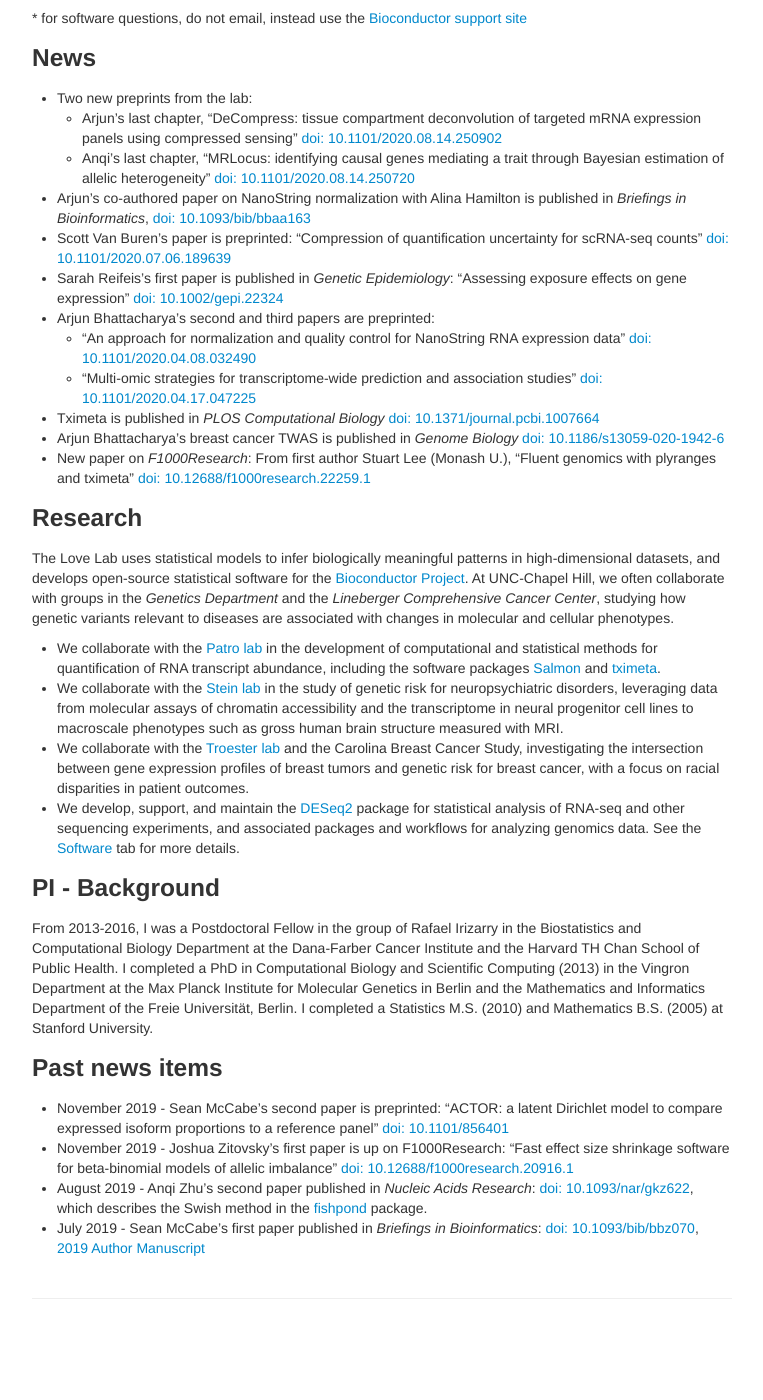
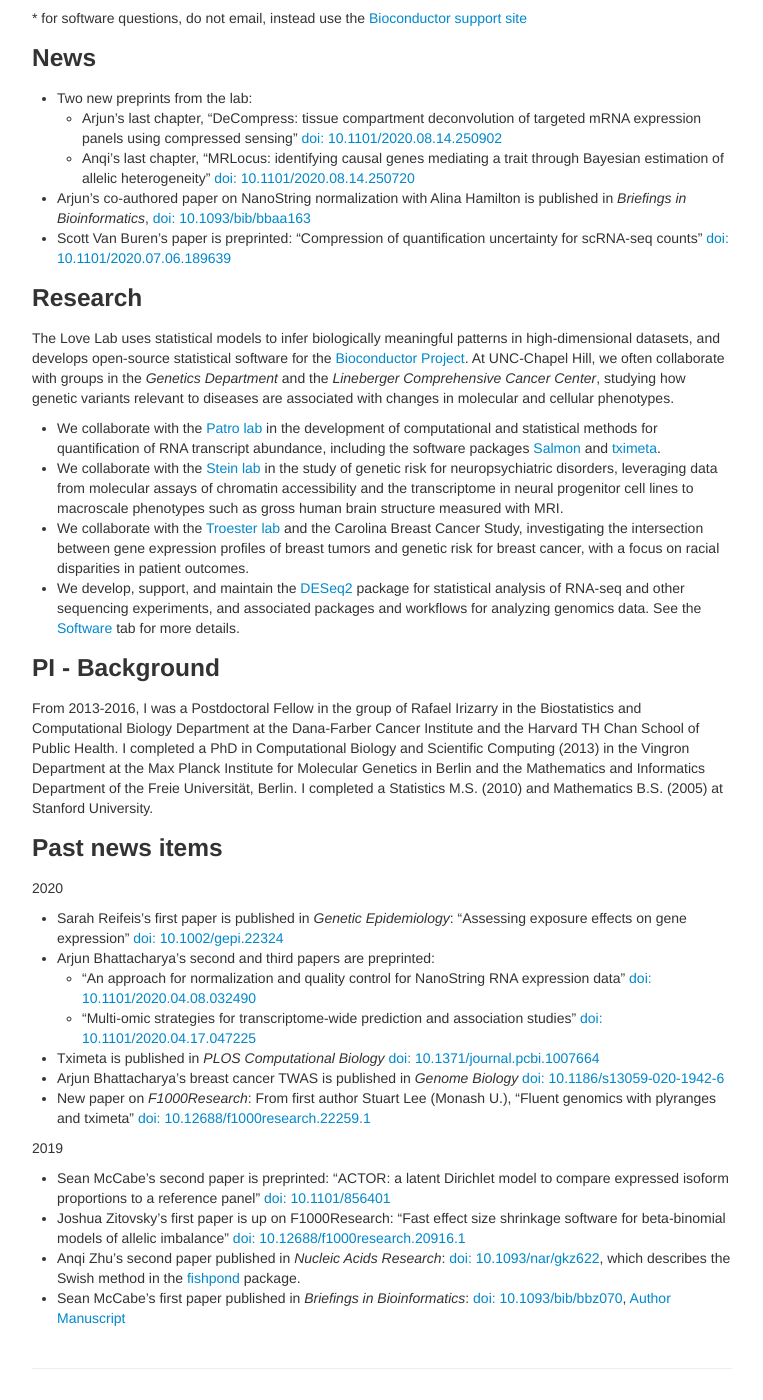
Before and after one commit to mikelove/mikelove.github.io, a Jekyll site: the page built from index.md, in a window 1280 px wide and 1400 px high, scrolled down 344 px. Shown: the whole window, without its empty margins (258-1021 px from the left). Built offline with Jekyll 4.4.1, drawn with Linux system fonts in a browser that asks for light colours; before the commit the page ends 1674 px from its top, so only the background shows below that; part of the change alters nothing that is shown.

Commit message:
move news

```diff
--- a/index.md
+++ b/index.md
@@ -39,21 +39,6 @@ michaelisaiahlove at gmail dot com *
 * Scott Van Buren's paper is preprinted:
   "Compression of quantification uncertainty for scRNA-seq counts"
   [doi: 10.1101/2020.07.06.189639](https://doi.org/10.1101/2020.07.06.189639)
-* Sarah Reifeis's first paper is published in *Genetic Epidemiology*:
-  "Assessing exposure effects on gene expression"
-  [doi: 10.1002/gepi.22324](https://doi.org/10.1002/gepi.22324)
-* Arjun Bhattacharya's second and third papers are preprinted:
-    - "An approach for normalization and quality control for NanoString RNA expression data"
-  [doi: 10.1101/2020.04.08.032490](https://doi.org/10.1101/2020.04.08.032490)
-    - "Multi-omic strategies for transcriptome-wide prediction and association studies"
-  [doi: 10.1101/2020.04.17.047225](https://doi.org/10.1101/2020.04.17.047225)
-* Tximeta is published in *PLOS Computational Biology*
-  [doi: 10.1371/journal.pcbi.1007664](https://doi.org/10.1371/journal.pcbi.1007664)
-* Arjun Bhattacharya's breast cancer TWAS is published in *Genome Biology*
-  [doi: 10.1186/s13059-020-1942-6](https://doi.org/10.1186/s13059-020-1942-6)
-* New paper on *F1000Research*: From first author Stuart Lee (Monash U.),
-  "Fluent genomics with plyranges and tximeta"
-  [doi: 10.12688/f1000research.22259.1](https://doi.org/10.12688/f1000research.22259.1)
 
 ### Research
 
@@ -101,17 +86,37 @@ M.S. (2010) and Mathematics B.S. (2005) at Stanford University.
 
 ### Past news items
 
-* November 2019 - Sean McCabe's second paper is preprinted:
+2020
+
+* Sarah Reifeis's first paper is published in *Genetic Epidemiology*:
+  "Assessing exposure effects on gene expression"
+  [doi: 10.1002/gepi.22324](https://doi.org/10.1002/gepi.22324)
+* Arjun Bhattacharya's second and third papers are preprinted:
+    - "An approach for normalization and quality control for NanoString RNA expression data"
+  [doi: 10.1101/2020.04.08.032490](https://doi.org/10.1101/2020.04.08.032490)
+    - "Multi-omic strategies for transcriptome-wide prediction and association studies"
+  [doi: 10.1101/2020.04.17.047225](https://doi.org/10.1101/2020.04.17.047225)
+* Tximeta is published in *PLOS Computational Biology*
+  [doi: 10.1371/journal.pcbi.1007664](https://doi.org/10.1371/journal.pcbi.1007664)
+* Arjun Bhattacharya's breast cancer TWAS is published in *Genome Biology*
+  [doi: 10.1186/s13059-020-1942-6](https://doi.org/10.1186/s13059-020-1942-6)
+* New paper on *F1000Research*: From first author Stuart Lee (Monash U.),
+  "Fluent genomics with plyranges and tximeta"
+  [doi: 10.12688/f1000research.22259.1](https://doi.org/10.12688/f1000research.22259.1)
+
+2019
+
+* Sean McCabe's second paper is preprinted:
   "ACTOR: a latent Dirichlet model to compare expressed
   isoform proportions to a reference panel"
   [doi: 10.1101/856401](https://doi.org/10.1101/856401)
-* November 2019 - Joshua Zitovsky's first paper is up on F1000Research:
+* Joshua Zitovsky's first paper is up on F1000Research:
   "Fast effect size shrinkage software for beta-binomial
   models of allelic imbalance"
   [doi: 10.12688/f1000research.20916.1](https://doi.org/10.12688/f1000research.20916.1)
-* August 2019 - Anqi Zhu's second paper published in *Nucleic Acids Research*:
+* Anqi Zhu's second paper published in *Nucleic Acids Research*:
   [doi: 10.1093/nar/gkz622](https://doi.org/10.1093/nar/gkz622),
   which describes the Swish method in the [fishpond](https://bioconductor.org/packages/fishpond) package.
-* July 2019 - Sean McCabe's first paper published in *Briefings in Bioinformatics*:
+* Sean McCabe's first paper published in *Briefings in Bioinformatics*:
   [doi: 10.1093/bib/bbz070](https://doi.org/10.1093/bib/bbz070),
-  [2019 Author Manuscript](../assets/mccabe_2019.pdf)
+  [Author Manuscript](../assets/mccabe_2019.pdf)
```
